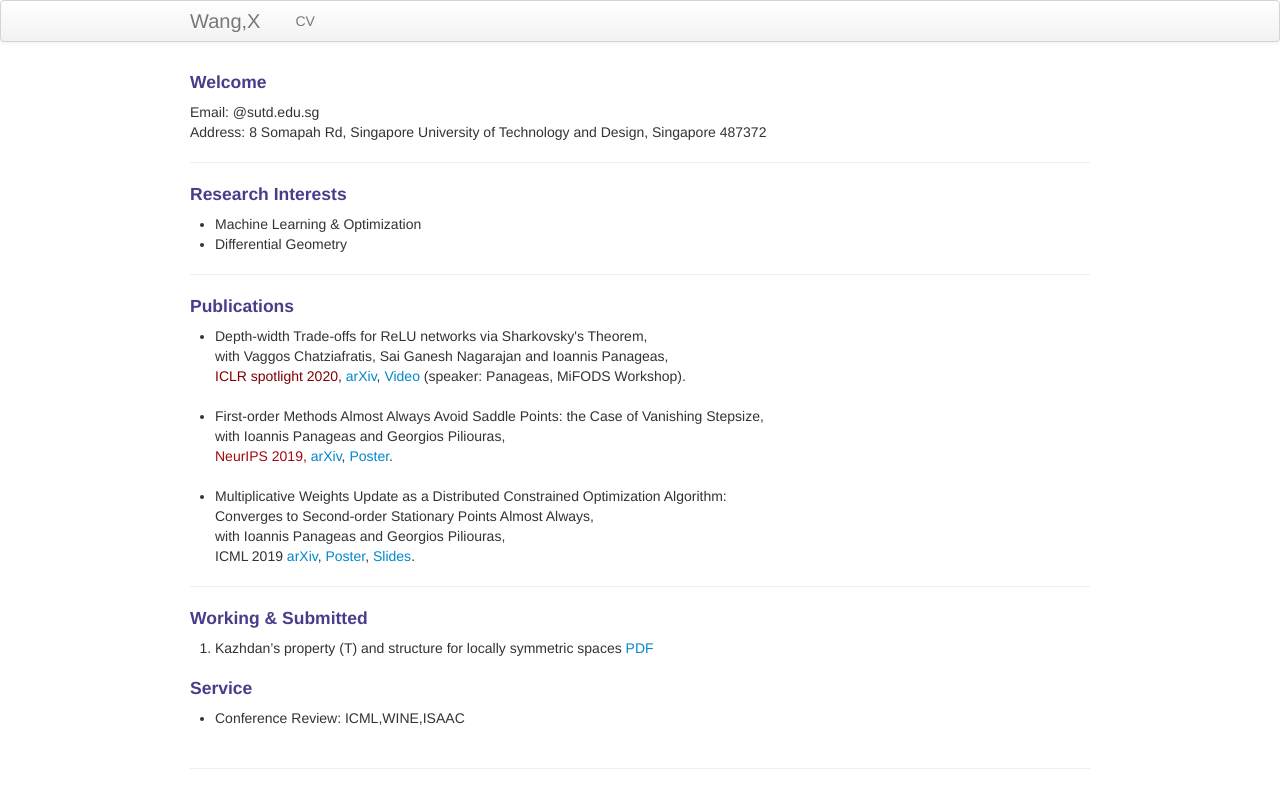
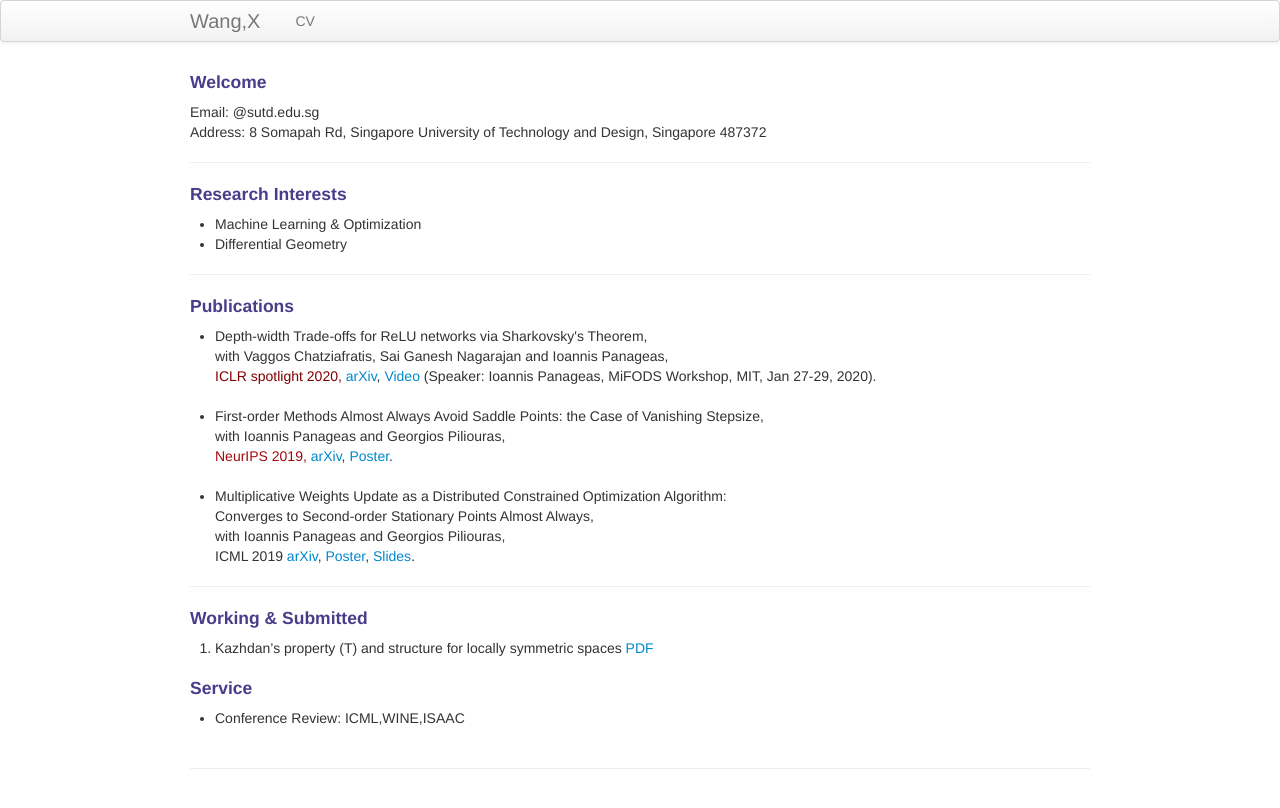
Before and after one commit to xiiaowang/xiiaowang.github.io, a Jekyll site: the page built from index.md, in a window 1280 px wide. Shown: the top 808 px of the page. Built offline with Jekyll 4.4.1, drawn with Linux system fonts in a browser that asks for light colours.

Commit message:
Update index.md

```diff
--- a/index.md
+++ b/index.md
@@ -40,7 +40,7 @@ keywords: machine learning, geometry
 ---
 <h4><a name="Publications"></a>Publications</h4>
 <ul>
-    <li> Depth-width Trade-offs for ReLU networks via Sharkovsky's Theorem, <br/> with Vaggos Chatziafratis, Sai Ganesh Nagarajan and Ioannis Panageas,<br/> <font color="maroon">ICLR spotlight 2020, </font> <a href="https://arxiv.org/abs/1912.04378">arXiv</a>, <a href="https://www.youtube.com/watch?v=HNQ204BmOQ8">Video</a> (speaker: Panageas, MiFODS Workshop).</li>
+    <li> Depth-width Trade-offs for ReLU networks via Sharkovsky's Theorem, <br/> with Vaggos Chatziafratis, Sai Ganesh Nagarajan and Ioannis Panageas,<br/> <font color="maroon">ICLR spotlight 2020, </font> <a href="https://arxiv.org/abs/1912.04378">arXiv</a>, <a href="https://www.youtube.com/watch?v=HNQ204BmOQ8">Video</a> (Speaker: Ioannis Panageas, MiFODS Workshop, MIT, Jan 27-29, 2020).</li>
     <br/>
    <li> First-order Methods Almost Always Avoid Saddle Points: the Case of Vanishing Stepsize, <br/> with Ioannis Panageas and Georgios Piliouras,<br/> <font color="navy blue">NeurIPS 2019,</font> <a href="http://arxiv.org/abs/1906.07772">arXiv</a>, <a href="https://www.dropbox.com/s/y25vze12a2lpivv/NIPS19_poster.pdf?dl=0">Poster</a>.</li>
     <br/>
```
